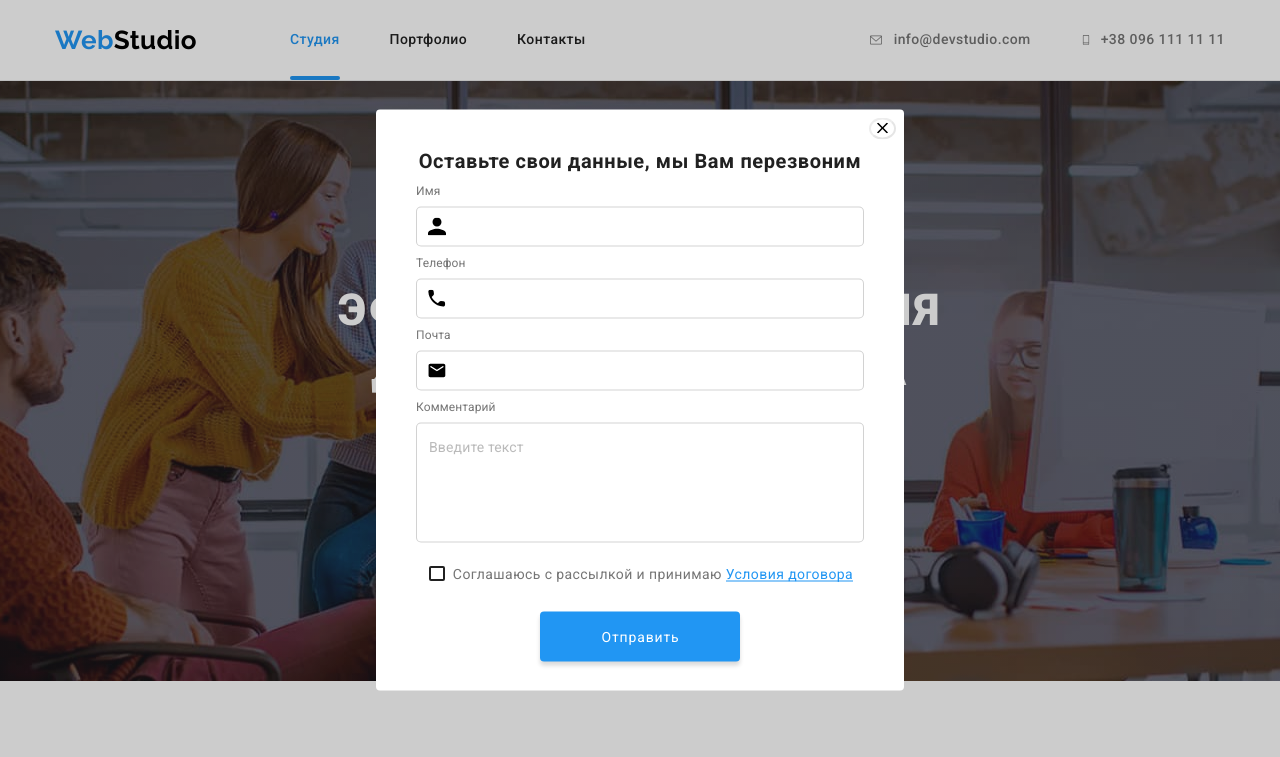
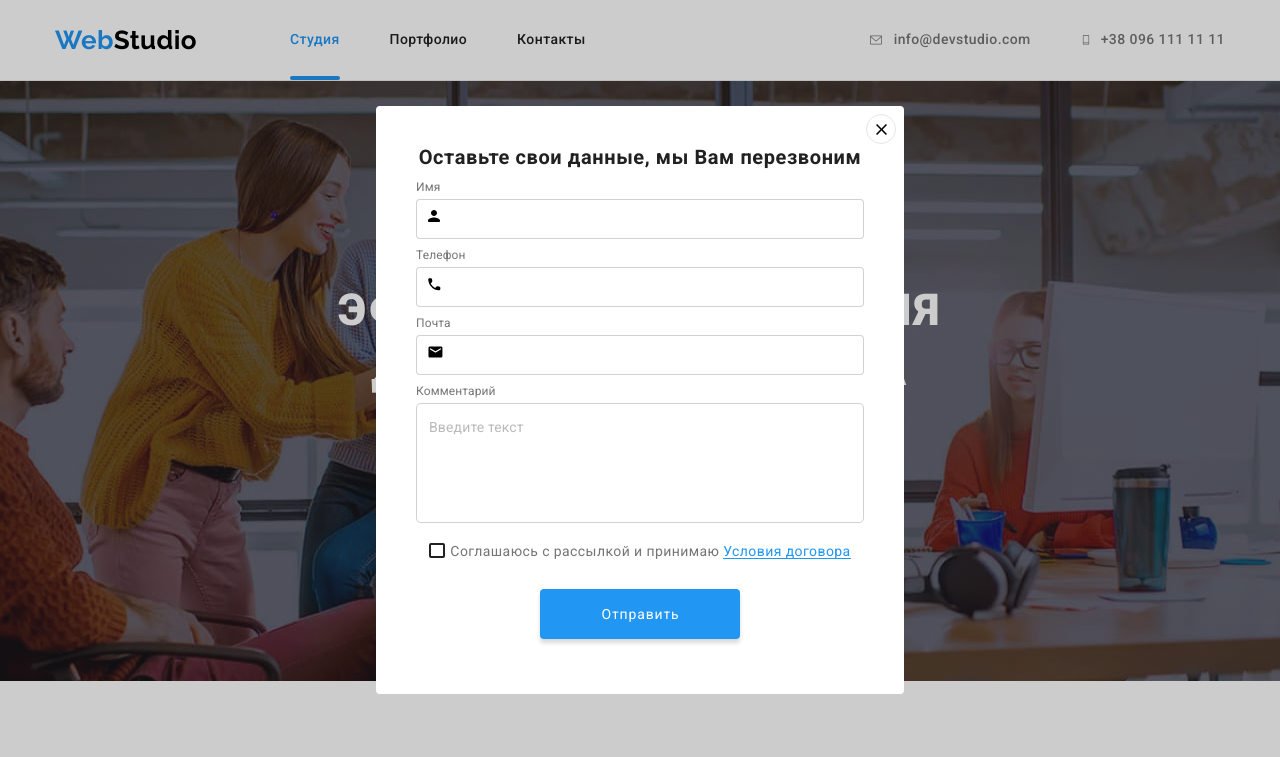
Before and after one commit to Vkolbasov/goit-markup-hw-06, a plain HTML site: page index.html in a window 1280 px wide. Both pictures are taken after a click on the button "Заказать услугу". Shown: the top 757 px of the page. Drawn offline with nearby package versions, Linux system fonts and the light colour scheme.

Commit message:
исправил замечания ментора

```diff
--- a/css/styles.css
+++ b/css/styles.css
@@ -19,7 +19,7 @@
   --footer-icon-background: rgb(255 255 254 / 10%);
   --gardient-hero: rgba(47, 48, 58, 0.4);
   --todo-overlay-bg: rgba(47, 48, 58, 0.8);
-  --animation: 2500ms cubic-bezier(0.4, 0, 0.2, 1);
+  --animation: 250ms cubic-bezier(0.4, 0, 0.2, 1);
   --bg-project-hover: rgba(33, 150, 243, 0.9);
   --button-modal-border: rgba(0, 0, 0, 0.1);
   --bg-color-modal: rgba(0, 0, 0, 0.2);
@@ -431,7 +431,8 @@ img {
 
 .footer-con {
   display: flex;
-  gap: 70px;
+  justify-content: space-between;
+  align-items: baseline;
 }
 
 .footer {
@@ -479,14 +480,13 @@ img {
   color: var(--button-link-primary);
 }
 
-.foter-title {
+.footer-title {
   color: var(--primay-bg-color);
   font-weight: 700;
   font-size: 14px;
   line-height: 1.14;
   letter-spacing: 0.03em;
   margin-bottom: 20px;
-  padding-top: 12px;
 }
 
 .contacts-nav {
@@ -642,7 +642,7 @@ img {
 .modal-window {
   position: absolute;
   width: 528px;
-  height: 581px;
+  height: 588px;
   padding: 40px;
   top: 50%;
   left: 50%;
@@ -652,17 +652,22 @@ img {
   box-shadow: var(--modal-shadow);
   border-radius: 4px;
 }
-.button-modal {
+.modal-close-button {
   position: absolute;
+  top: 8px;
   right: 8px;
-  top: 8px;
-  border-radius: 60%;
-  background-color: var(--primay-bg-color);
-  border-color: var(--button-modal-border);
-  cursor: pointer;
-  transition: fill var(--animation);
+  display: flex;
+  align-items: center;
+  justify-content: center;
+  width: 30px;
+  height: 30px;
+  border-radius: 50%;
+  background-color: transparent;
+  border: 1px solid rgba(0, 0, 0, 0.1);
+  padding: 0;
 }
-.button-modal:hover {
+
+.modal-close-button:hover {
   fill: var(--button-active-color);
   transition: fill var(--animation);
 }
@@ -686,7 +691,12 @@ img {
   margin-bottom: 12px;
 }
 
-.modal-form-field {
+.modal-form-filed {
+  margin-bottom: 10px;
+}
+
+.modal-form-textarea-label {
+  margin-bottom: 20px;
 }
 
 .modal-form-field-desc {
@@ -695,23 +705,23 @@ img {
   color: var(--primary-text-color);
   line-height: 1.16;
   letter-spacing: 0.01em;
-  margin-bottom: 8px;
+  margin-bottom: 4px;
 }
 
 .modal-form-input-wrapper {
   position: relative;
   display: block;
-  margin-bottom: 10px;
 }
 
 .modal-form-input {
+  display: block;
   width: 100%;
   height: 40px;
-  border-radius: 5px;
+  border-radius: 4px;
   border: 1px solid var(--border-color-form);
-  padding: 0px 12px 0px 42px;
+  padding-left: 42px;
   outline: none;
-  transition: var(--animation);
+  transition: border-color var(--animation);
 }
 
 .modal-form-input:focus {
@@ -734,6 +744,7 @@ img {
 }
 
 .modal-form-massage {
+  display: block;
   width: 100%;
   outline: none;
   height: 120px;
@@ -741,7 +752,6 @@ img {
   border-radius: 5px;
   border: 1px solid var(--border-color-form);
   padding: 16px 12px;
-  margin-bottom: 20px;
   transition: border-color var(--animation);
 }
 
@@ -765,12 +775,13 @@ img {
   justify-content: center;
   align-items: center;
   position: relative;
-  left: 13px;
   cursor: pointer;
 }
 
 .modal-form-check {
   appearance: none;
+  -webkit-appearance: none;
+  -moz-appearance: none;
   position: absolute;
 }
 
@@ -780,10 +791,7 @@ img {
   border: 2px solid var(--title-text-color);
   border-radius: 2px;
   cursor: pointer;
-  position: absolute;
-  left: 0;
-  top: 50%;
-  transform: translateY(-50%);
+  margin-right: 5px;
   transition: border-color var(--animation);
 }
 
@@ -794,6 +802,7 @@ img {
 
 .modal-form-check:checked + .modal-form-own-checkbox {
   background-color: #188ce8;
+  border: 2px solid #188ce8;
 }
 
 .modal-form-check:checked
@@ -842,11 +851,6 @@ img {
   background-color: var(--button-active-color);
 }
 
-/* закончил на текстарии  */
-.form-footer {
-  margin-left: 23px;
-  padding-top: 12px;
-}
 .form-title-footer {
   font-weight: 700;
   font-size: 14px;
--- a/index.html
+++ b/index.html
@@ -414,7 +414,7 @@
           </address>
         </div>
         <div class="contacts-footer">
-          <h3 class="foter-title">ПРИСОЕДИНЯЙТЕСЬ</h3>
+          <h3 class="footer-title">ПРИСОЕДИНЯЙТЕСЬ</h3>
           <ul class="contacts-nav list">
             <li>
               <a class="footer-icon" href="">
@@ -470,7 +470,7 @@
     <!-- Модальное окно -->
     <div class="backdrop is-hidden" data-modal>
       <div class="modal-window">
-        <button type="button" class="button-modal" data-modal-close>
+        <button type="button" class="modal-close-button" data-modal-close>
           <svg width="11" height="11">
             <use href="./images/sprite.svg#icon-vector"></use>
           </svg>
@@ -487,7 +487,11 @@
                 name="user_name"
               />
               <svg width="18" height="18" class="modal-form-input-icon">
-                <use href="./images/sprite.svg#icon-name"></use>
+                <use
+                  width="12"
+                  height="12"
+                  href="./images/sprite.svg#icon-name"
+                ></use>
               </svg>
             </span>
           </label>
@@ -502,20 +506,28 @@
                 title="0123456789"
               />
               <svg width="18" hieght="18" class="modal-form-input-icon">
-                <use href="./images/sprite.svg#icon-phone"></use>
+                <use
+                  width="13"
+                  height="13"
+                  href="./images/sprite.svg#icon-phone"
+                ></use>
               </svg>
             </span>
           </label>
           <label class="modal-form-filed"
             ><span class="modal-form-field-desc">Почта</span>
             <span class="modal-form-input-wrapper">
-              <input class="modal-form-input" type="text" name="user_mail" />
+              <input class="modal-form-input" type="email" name="user_mail" />
               <svg width="18" hieght="18" class="modal-form-input-icon">
-                <use href="./images/sprite.svg#icon-email"></use>
+                <use
+                  width="15"
+                  height="12"
+                  href="./images/sprite.svg#icon-email"
+                ></use>
               </svg>
             </span>
           </label>
-          <label class="modal-form-filed"
+          <label class="modal-form-textarea-label"
             ><span class="modal-form-field-desc">Комментарий</span>
             <textarea
               name="user_massage"
```
